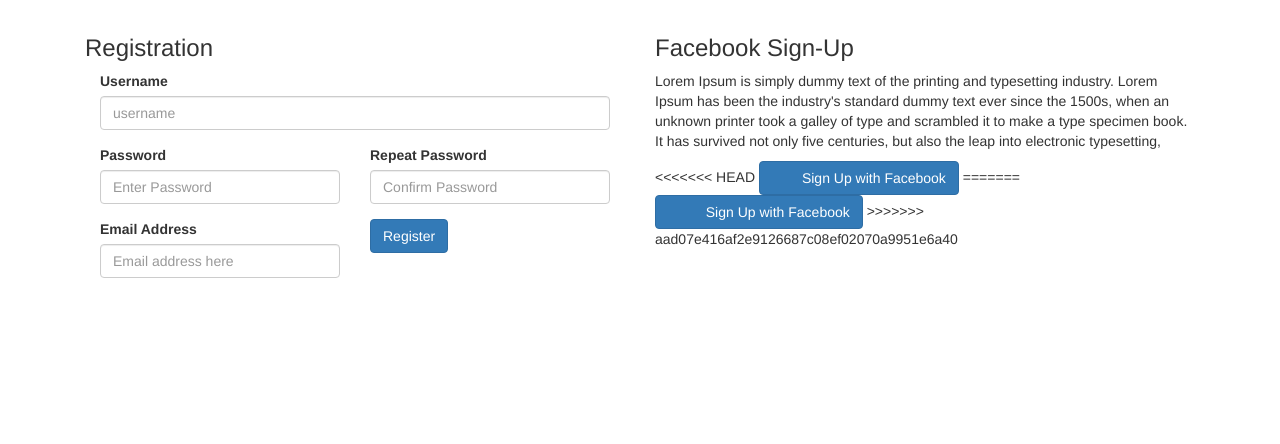
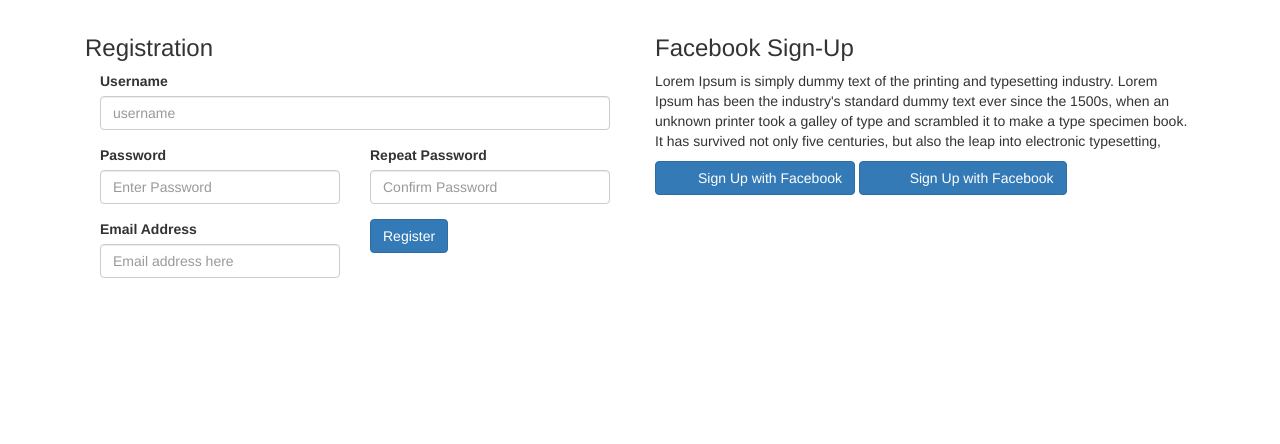
Before and after one commit to andela/troupon, a Django app: template troupon/account/templates/account/signup.html in a window 1280 px wide. Shown: the part 105-549 px from the top of the page. Run offline with Django 3.2, Linux system fonts and the light colour scheme; the template is opened without the code that fills it, so the values that code supplies are empty; some libraries are stand-ins or nearby versions.

Commit message:
[#101294918] changes made

```diff
--- a/troupon/account/forms.py
+++ b/troupon/account/forms.py
@@ -17,9 +17,6 @@ class ResetPasswordForm(forms.Form):
             "class": "",
             "placeholder": ""
         }))
-    class meta:
-        model = User
-        fields = ('first_name','last_name','username','email','password1','password2')
 
     password2 = forms.CharField(label='Confirm New Password', required=True, max_length=200, widget=forms.PasswordInput(attrs={
             "class": "",
--- a/troupon/account/templates/account/signup.html
+++ b/troupon/account/templates/account/signup.html
@@ -45,11 +45,8 @@
           Lorem Ipsum is simply dummy text of the printing and typesetting industry. Lorem Ipsum has been the industry's standard dummy text ever since the 1500s, when an unknown printer took a galley of type and scrambled it to make a type specimen book. It has survived not only five centuries, but also the leap into electronic typesetting,
         </p>
 
-<<<<<<< HEAD
         <button id="btn-fbsignup" type="button" class="btn btn-primary"><i class="icon-facebook"></i>   Sign Up with Facebook</button>
-=======
         <button id="btn-fbsignup" type="button" class="btn btn-primary"><i class="icon-facebook"></i>   Sign Up with Facebook</button>
->>>>>>> aad07e416af2e9126687c08ef02070a9951e6a40
 
         </div>
     </div>
--- a/troupon/account/views.py
+++ b/troupon/account/views.py
@@ -1,4 +1,4 @@
-from django.views.generic.base import View
+
 from django.shortcuts import render, redirect
 from django.core.urlresolvers import reverse
 from django.template import RequestContext, loader, Template, Context
```
